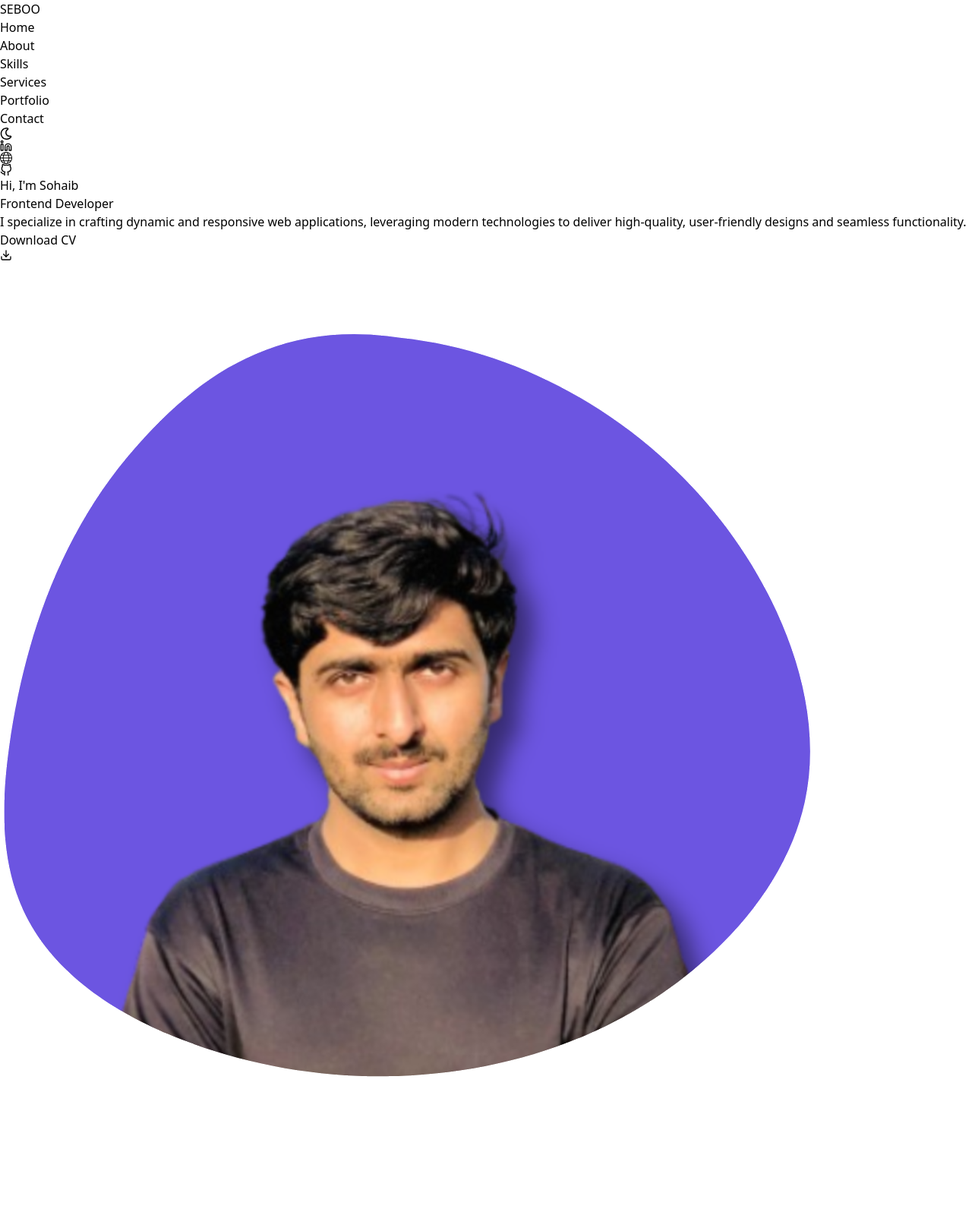
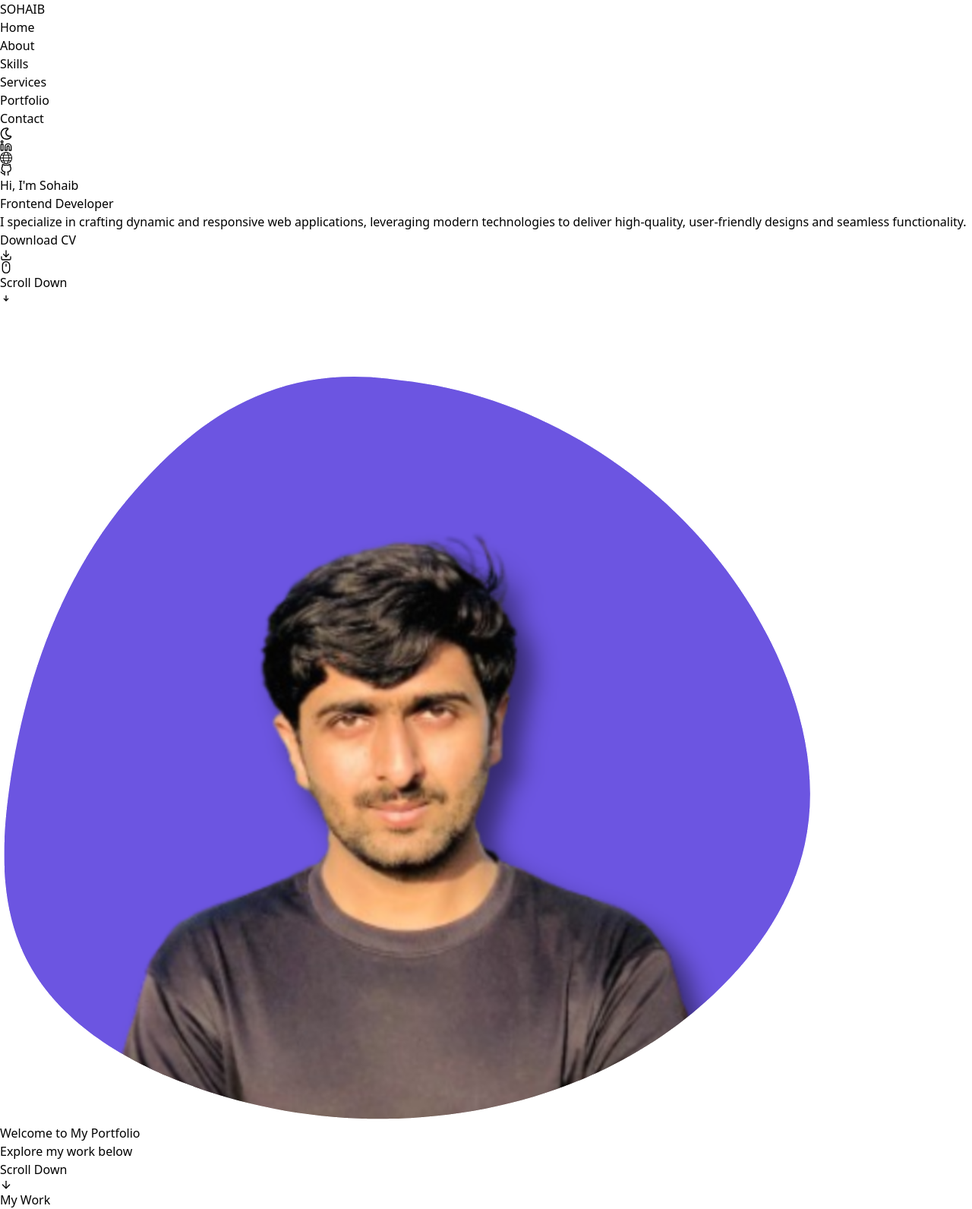
Before and after one commit to Seboo-Dogar/MyPortfolio-Web, a React (Vite) app: page / in a window 1280 px wide. Shown: the whole page at 76% size. Before the commit the page ends 1424 px from the top, so only its background shows below. Built offline with nearby package versions, Linux system fonts and the light colour scheme.

Commit message:
Main Design Done

```diff
--- a/index.html
+++ b/index.html
@@ -3,7 +3,7 @@
   <head>
     <meta charset="UTF-8" />
     <meta name="viewport" content="width=device-width, initial-scale=1.0" />
-    <title></title>
+    <title>Sohaib</title>
   </head>
   <body>
     <div id="root"></div>
--- a/src/App.jsx
+++ b/src/App.jsx
@@ -1,11 +1,14 @@
 import Header from "./components/Header";
 import Main from "./components/Main";
+import ScrollDownPage from "./components/ScrollDownPage";
+
 function App() {
 
   return (
     <>
       <Header/>
       <Main/>
+      <ScrollDownPage/>
     </>
   )
 }
--- a/src/components/Header.jsx
+++ b/src/components/Header.jsx
@@ -7,7 +7,7 @@ export default function Header() {
     return (
         <header className='py-5'>
             <div className='container mx-auto flex justify-between items-center'>
-                <h1 className='text-2xl font-bold'>SEBOO</h1>
+                <h1 className='text-2xl font-bold'>SOHAIB</h1>
                 <nav className=''>
                     <ul className="flex items-center space-x-6 font-semibold">
                         <li><a href="#home" className="hover:underline">Home</a></li>
--- a/src/components/Main.jsx
+++ b/src/components/Main.jsx
@@ -2,6 +2,8 @@ import { FiLinkedin } from "react-icons/fi";
 import { TfiWorld } from "react-icons/tfi";
 import { FiGithub } from "react-icons/fi";
 import { FiDownload } from "react-icons/fi";
+import { CgMouse } from "react-icons/cg";
+import { TiArrowDown } from "react-icons/ti";
 
 export default function Main() {
     return (
@@ -10,15 +12,18 @@ export default function Main() {
             <div className="container mx-auto">
                 <div className="grid grid-cols-[1fr_3fr_4fr] auto-cols-auto">
                     <div className="space-x-4 my-auto">
-                        <a href="https://www.linkedin.com/in/sohaib-aslam-dev/" className="" target="_blank" rel="noopener noreferrer"><FiLinkedin /></a>
-                        <a href="#" className="" target="_blank" rel="noopener noreferrer"><TfiWorld /></a>
-                        <a href="https://github.com/Seboo-Dogar" className="" target="_blank" rel="noopener noreferrer"><FiGithub /></a>
+                        <a href="https://www.linkedin.com/in/sohaib-aslam-dev/" className="hover:text-[#6c55e1] text-xl" target="_blank" rel="noopener noreferrer"><FiLinkedin /></a>
+                        <a href="#" className="hover:text-[#6c55e1] text-xl" target="_blank" rel="noopener noreferrer"><TfiWorld /></a>
+                        <a href="https://github.com/Seboo-Dogar" className="hover:text-[#6c55e1] text-xl" target="_blank" rel="noopener noreferrer"><FiGithub /></a>
                     </div>
                     <div className="space-y-4 my-auto">
                         <h1 className="text-5xl font-bold">Hi, I'm Sohaib</h1>
                         <h3 className="text-3x1 font-semibold">Frontend Developer</h3>
                         <p className="text-base">I specialize in crafting dynamic and responsive web applications, leveraging modern technologies to deliver high-quality, user-friendly designs and seamless functionality.</p>
                         <a href="./src/assets/MyCV.pdf" download="MyCV.pdf" className="bg-[#6c55e1] text-white py-2 px-4 rounded-md inline-flex items-center">Download CV <FiDownload className="ml-2" /></a>
+                        <div className="">
+                            <button className="inline-flex items-center mt-40 animate-bounce outline-none"><CgMouse className="mx-2 text-xl text-[#6c55e1]" /> Scroll Down<TiArrowDown /></button>
+                        </div>
                     </div>
                     <div className="space-y-2 my-auto">
                         <img src="./src/assets/Seboo.png" alt="Seboo Profile" className="w-80 h-80 mx-auto"/>
--- /dev/null
+++ b/src/components/ScrollDownPage.jsx
@@ -0,0 +1,35 @@
+import { FiArrowDown } from "react-icons/fi";
+import { useRef } from "react";
+
+export default function ScrollDownPage() {
+    const targetRef = useRef(null);
+
+    const scrollToSection = () => {
+        if (targetRef.current) {
+            targetRef.current.scrollIntoView({ behavior: "smooth" });
+        }
+    };
+
+    return (
+        <>
+            {/* Hero Section */}
+            <section className="bg-gray-200 h-screen flex flex-col justify-center items-center">
+                <h1 className="text-4xl font-bold">Welcome to My Portfolio</h1>
+                <p className="text-lg mt-4">Explore my work below</p>
+
+                {/* Scroll Down Button */}
+                <button
+                    onClick={scrollToSection}
+                    className="mt-10 bg-[#6c55e1] text-white px-4 py-2 rounded-full inline-flex items-center animate-bounce"
+                >
+                    Scroll Down <FiArrowDown className="ml-2" />
+                </button>
+            </section>
+
+            {/* Target Section */}
+            <section ref={targetRef} className="bg-gray-100 h-screen flex justify-center items-center">
+                <h2 className="text-3xl font-semibold">My Work</h2>
+            </section>
+        </>
+    );
+}
```
